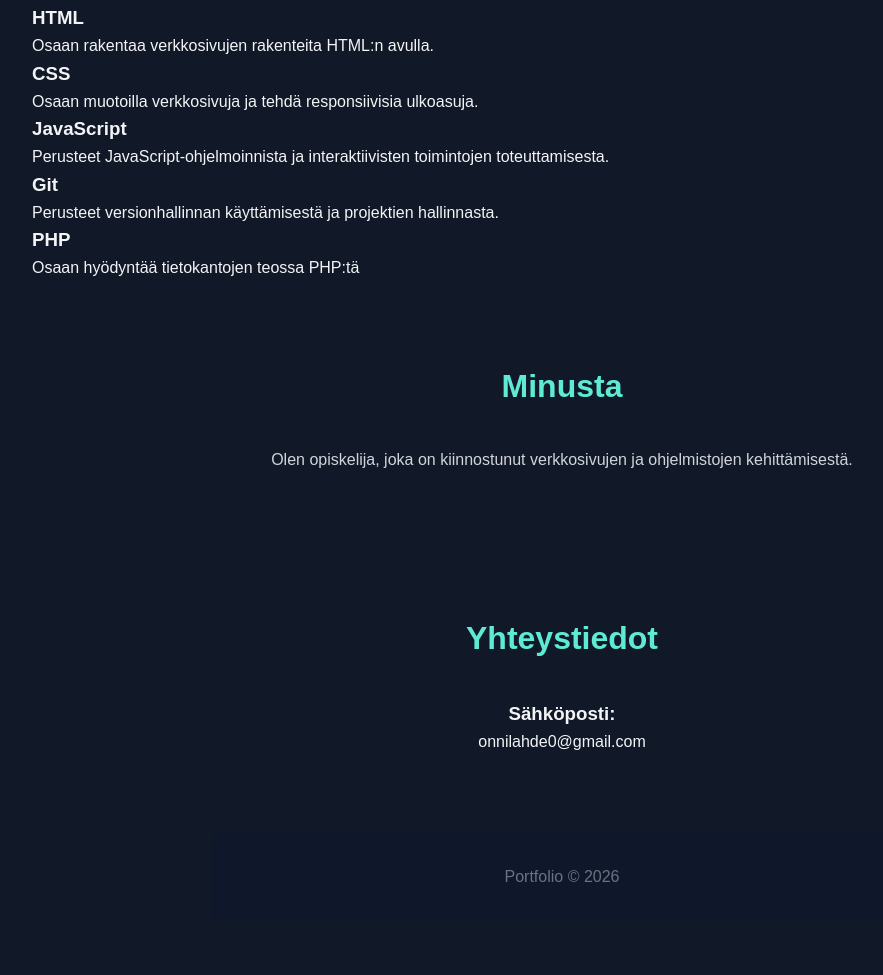
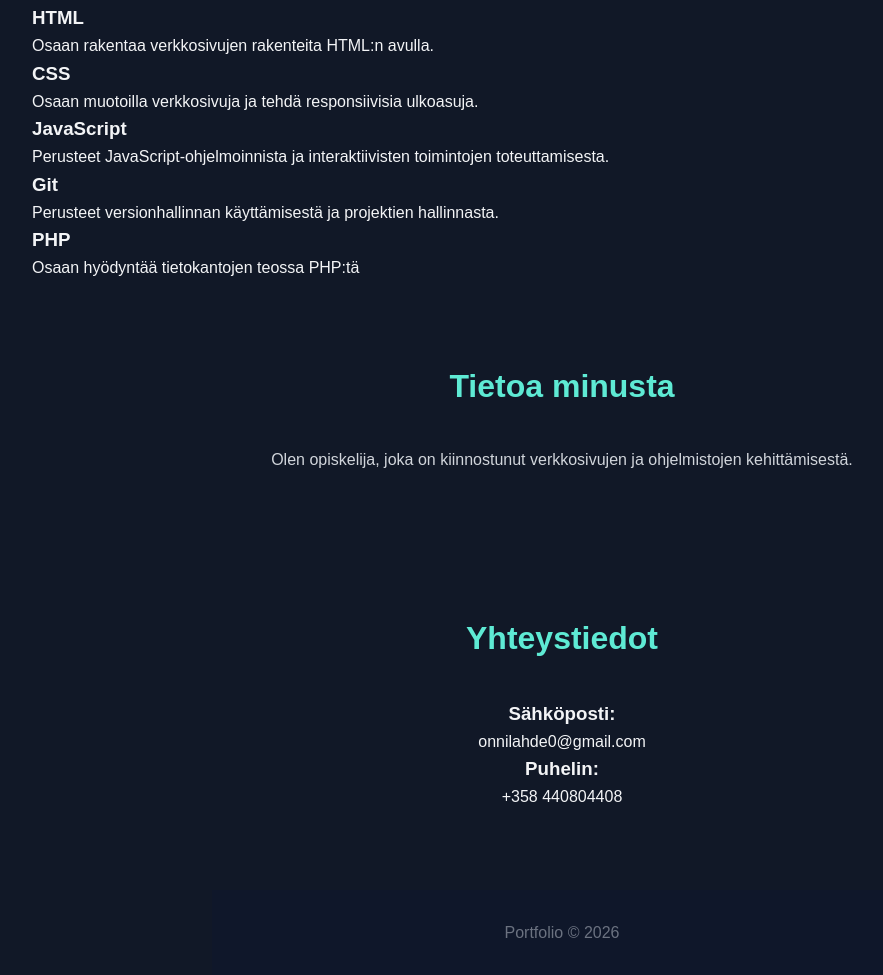
Before and after one commit to Onnitska/Portfolio, a plain HTML site: page index.html in a window 1280 px wide. Shown: the part 963-1938 px from the top of the page, without its empty margins (78-961 px from the left). Before the commit the page ends 1883 px from the top, so only its background shows below. Drawn offline with Linux system fonts and the light colour scheme.

Commit message:
Paivitys

```diff
--- a/index.html
+++ b/index.html
@@ -34,7 +34,7 @@
                 <article class="box">
                     <h3>Fanikauppa</h3>
                     <p>Verkkokauppaprojekti.</p>
-                    <a href="./Fanikauppa/index.html">Katso projekti →</a>
+                    <a href="https://onnitska.github.io/Portfolio/Fanikauppa/index.html">Katso projekti →</a>
                 </article>
 
                 <article class="box">
@@ -89,7 +89,7 @@
 
 
         <section id="about">
-            <h2>Minusta</h2>
+            <h2>Tietoa minusta</h2>
             <p>
                 Olen opiskelija, joka on kiinnostunut verkkosivujen
                 ja ohjelmistojen kehittämisestä.
@@ -100,8 +100,17 @@
 
         <section id="contact">
             <h2>Yhteystiedot</h2>
+
+        <div class="Coninf">
             <h3>Sähköposti:</h3>
             <p>onnilahde0@gmail.com</p>
+        </div>
+
+        <div class="Coninf">
+            <h3>Puhelin:</h3>
+            <p>+358 440804408</p>
+        </div>
+
         </section>
 
     <footer id="contact">
```
